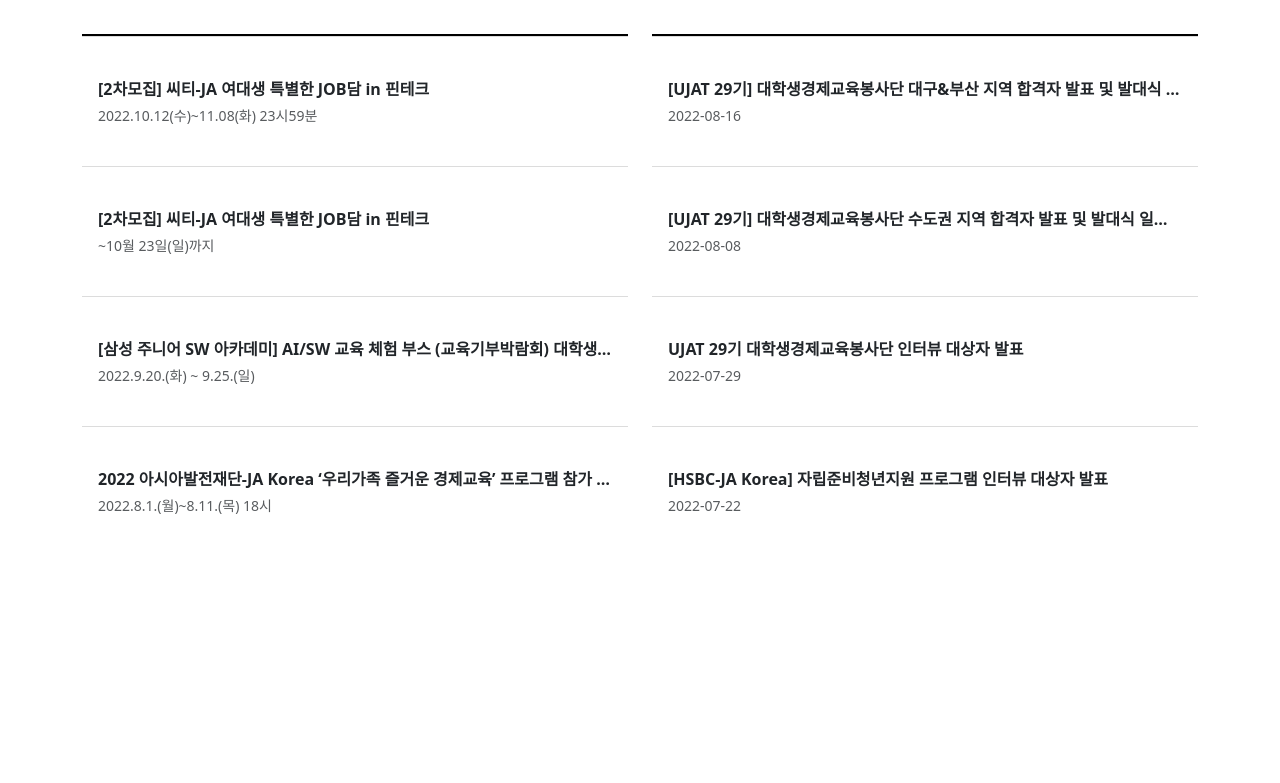
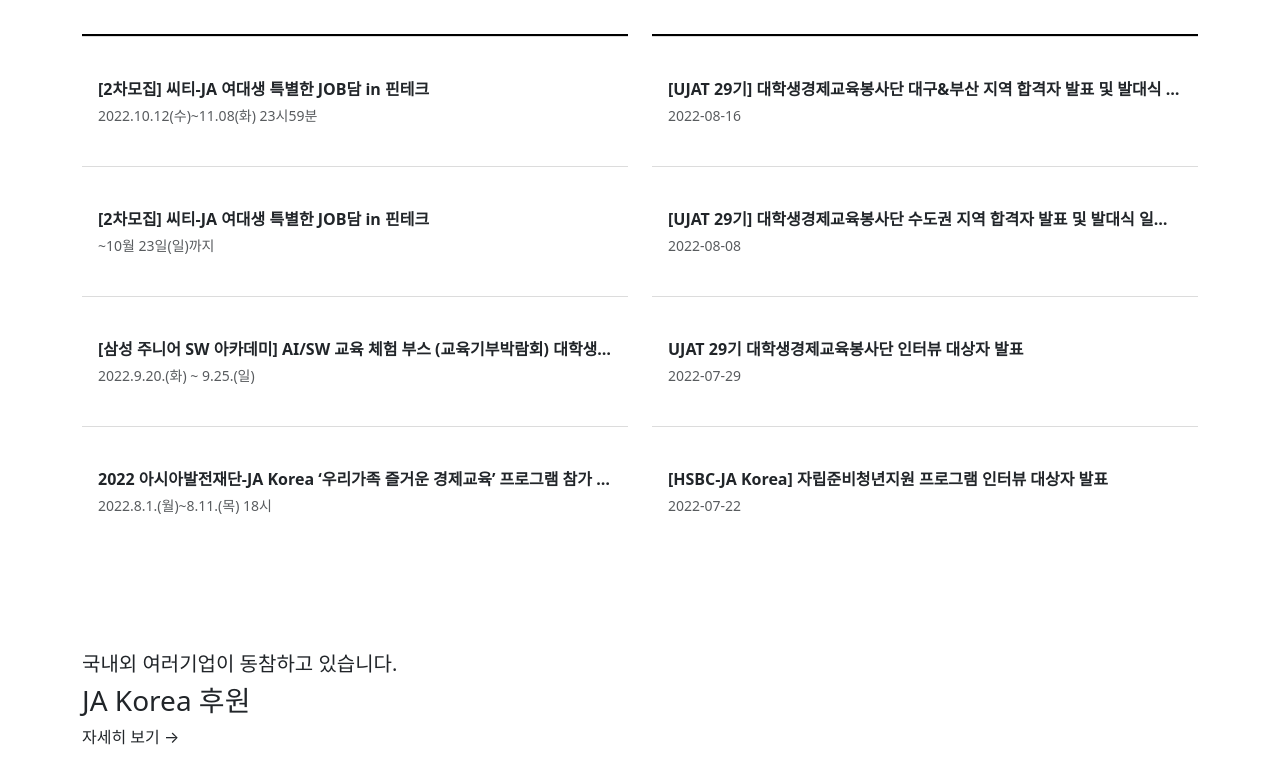
Before and after one commit to Passenger-Han/2022vue_jakorea, a Vue app: page / in a window 1280 px wide. Shown: the part 2813-3596 px from the top of the page. Before the commit the page ends 3417 px from the top, so only its background shows below. Built offline with nearby package versions, Linux system fonts and the light colour scheme; a web font is replaced by a local one.

Commit message:
20221024

```diff
--- a/src/App.vue
+++ b/src/App.vue
@@ -6,6 +6,7 @@
   <Graph :miscellaneous="miscellaneous"></Graph>
   <New v-bind="noticesBundle"></New>
   <Recruit v-bind="recruitsBundle"></Recruit>
+  <Support :supports="supports"></Support>
 </template>
 
 <script>
@@ -22,6 +23,8 @@
 import recruitData from './data/07recruit.js';
 import resultData from './data/08result.js';
 
+import supportData from './data/09support.js';
+
 import miscellaneousData from './data/99miscellaneous.js';
 
 // components
@@ -32,6 +35,7 @@
 import Graph from './components/graph.vue';
 import New from './components/news.vue';
 import Recruit from './components/recruit.vue';
+import Support from './components/support.vue';
 
 export default {
   components: {
@@ -41,7 +45,8 @@
     Educationprogram,
     Graph,
     New,
-    Recruit
+    Recruit,
+    Support,
   },
 
   data(){
@@ -65,6 +70,8 @@
         results: resultData,
       },
 
+      supports: supportData,
+
       miscellaneous: miscellaneousData,
     };
   },
--- /dev/null
+++ b/src/components/support.vue
@@ -0,0 +1,48 @@
+<template>
+<div class="container py-5">
+    <div class="row">
+        <div class="col col-4">
+            <div class="text">
+                <h5>국내외 여러기업이 동참하고 있습니다.</h5>
+                <h3>JA Korea 후원</h3>
+            </div>
+            <a href="">자세히 보기 →</a>
+        </div>
+        <div class="col col-8">
+            <swiper>
+                <swiper-slide class="grid">
+                    <div class="g-col-4"></div>
+                </swiper-slide>
+            </swiper>
+        </div>
+    </div>
+</div>
+</template>
+
+<script>
+import { Swiper, SwiperSlide } from 'swiper/vue';
+import 'swiper/css';
+
+export default {
+    components: {
+        Swiper,
+        SwiperSlide,
+    },
+
+    props: [
+        'supports',
+    ],
+
+    methods: {
+        sorter(){
+            for (let i = 0; i < Math.ceil(this.supports / 9); i++){
+
+            }
+        }
+    }
+}
+</script>
+
+<style>
+
+</style>
```
